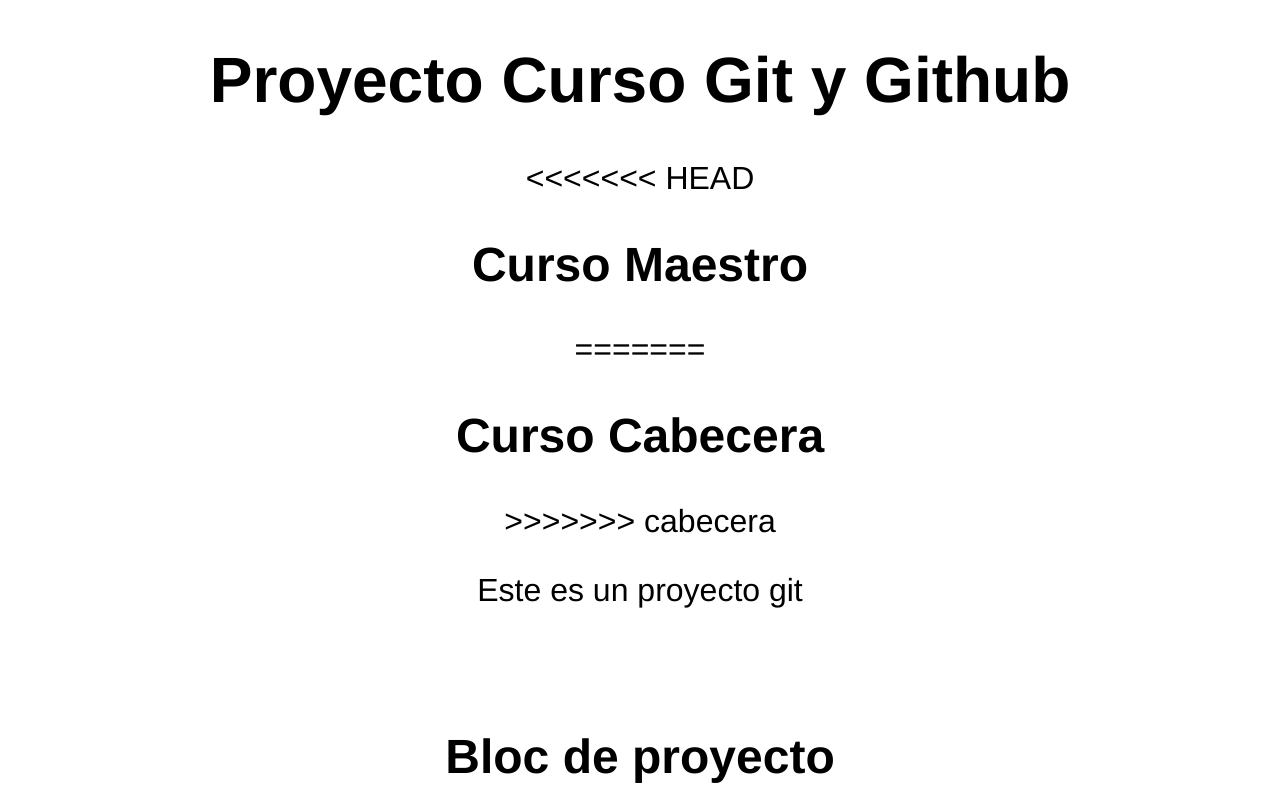
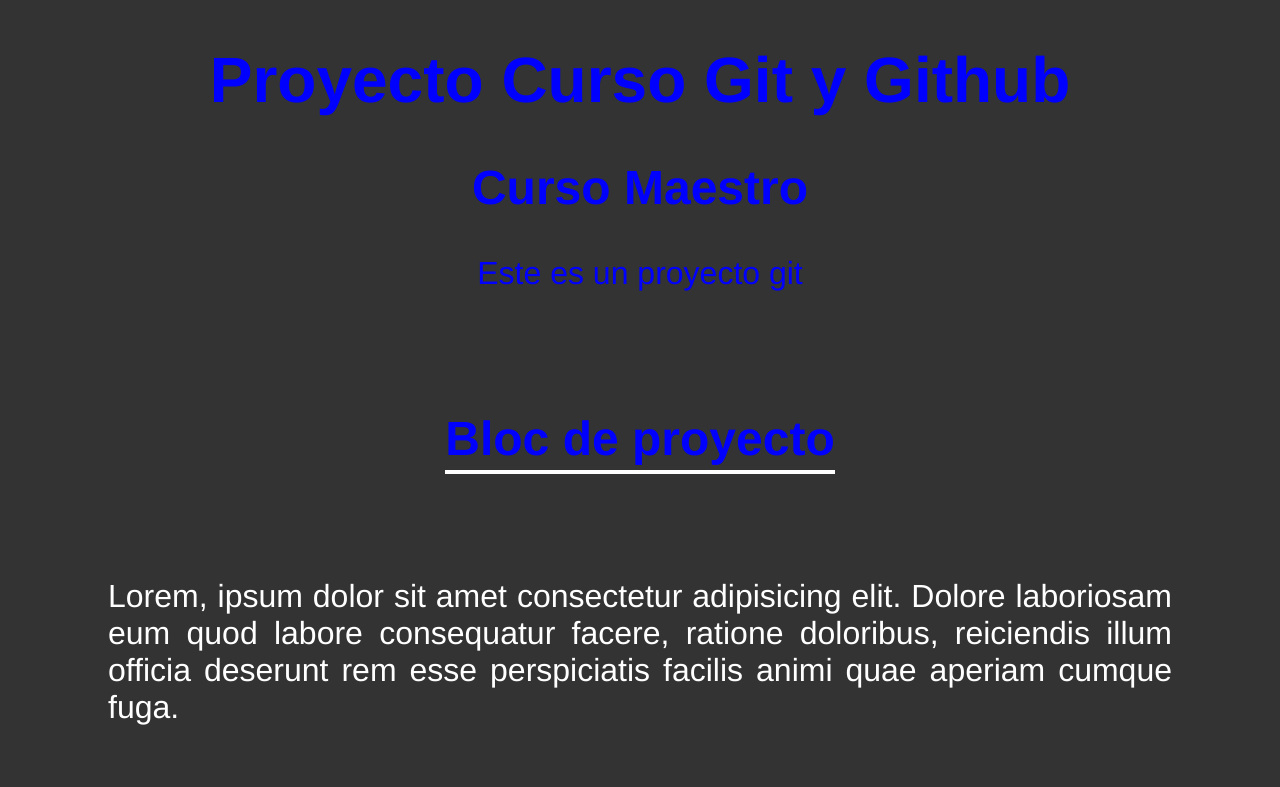
Before and after one commit to Brandon-github/blogPlatzi, a plain HTML site: page index.html in a window 1280 px wide. Shown: the top 787 px of the page. Drawn offline with Linux system fonts and the light colour scheme.

Commit message:
solucion del conflicto

```diff
--- a/css/style.css
+++ b/css/style.css
@@ -2,11 +2,7 @@
 {
     text-align: center;
     font-family: 'Franklin Gothic Medium', 'Arial Narrow', Arial, sans-serif;
-<<<<<<< HEAD
-    color: white;
-=======
     color: blue;
->>>>>>> cabecera
     background-color: #333;
     font-size: 2em;
 }
@@ -20,11 +16,7 @@
 .bloc__title
 {
     display: inline-block;
-<<<<<<< HEAD
     border-bottom: 4px solid white;
-=======
-    border-bottom: 4px solid blue;
->>>>>>> cabecera
     padding-bottom: 4px;
 }
 
--- a/index.html
+++ b/index.html
@@ -9,11 +9,7 @@
 </head>
 <body>
     <h1>Proyecto Curso Git y Github</h1>
-<<<<<<< HEAD
     <h2>Curso Maestro</h2>
-=======
-    <h2>Curso Cabecera</h2>
->>>>>>> cabecera
     <p>Este es un proyecto git</p>
     <div class="bloc">
         <h2 class="bloc__title">Bloc de proyecto</h2>
```
